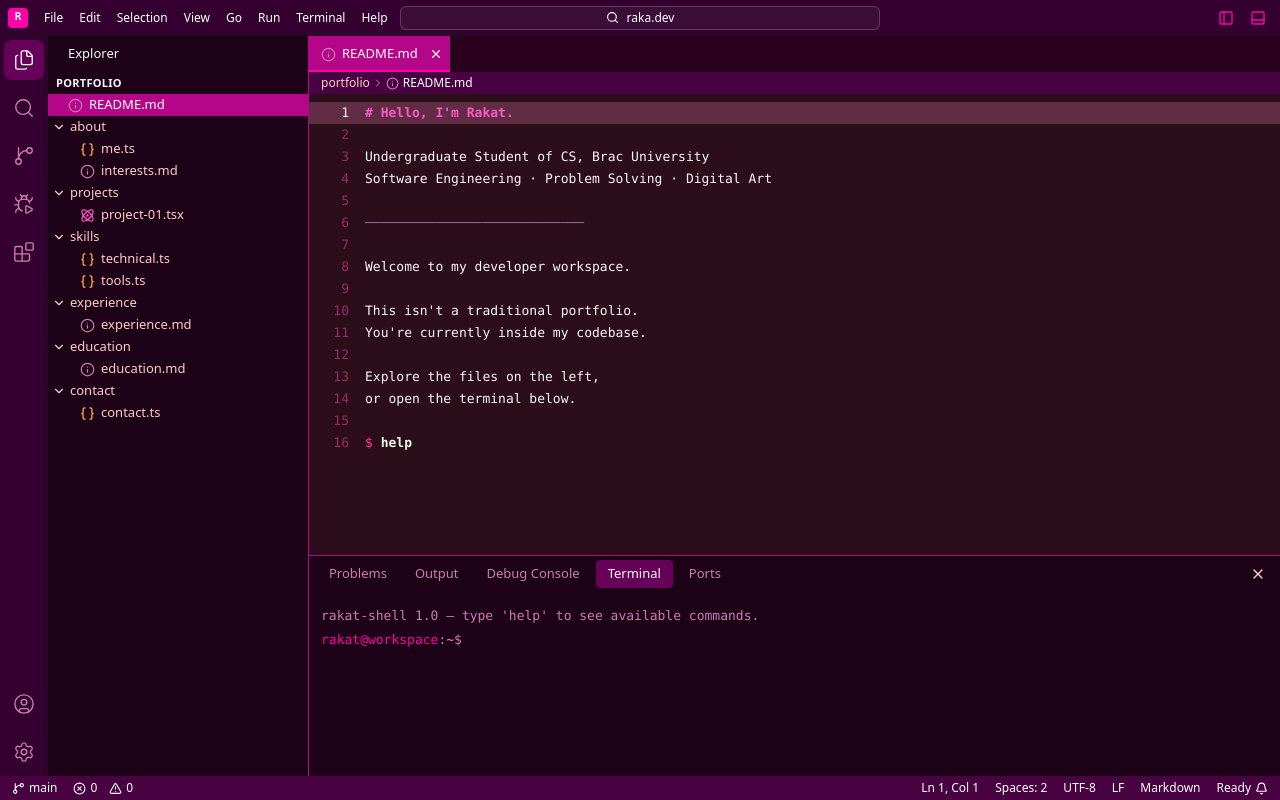
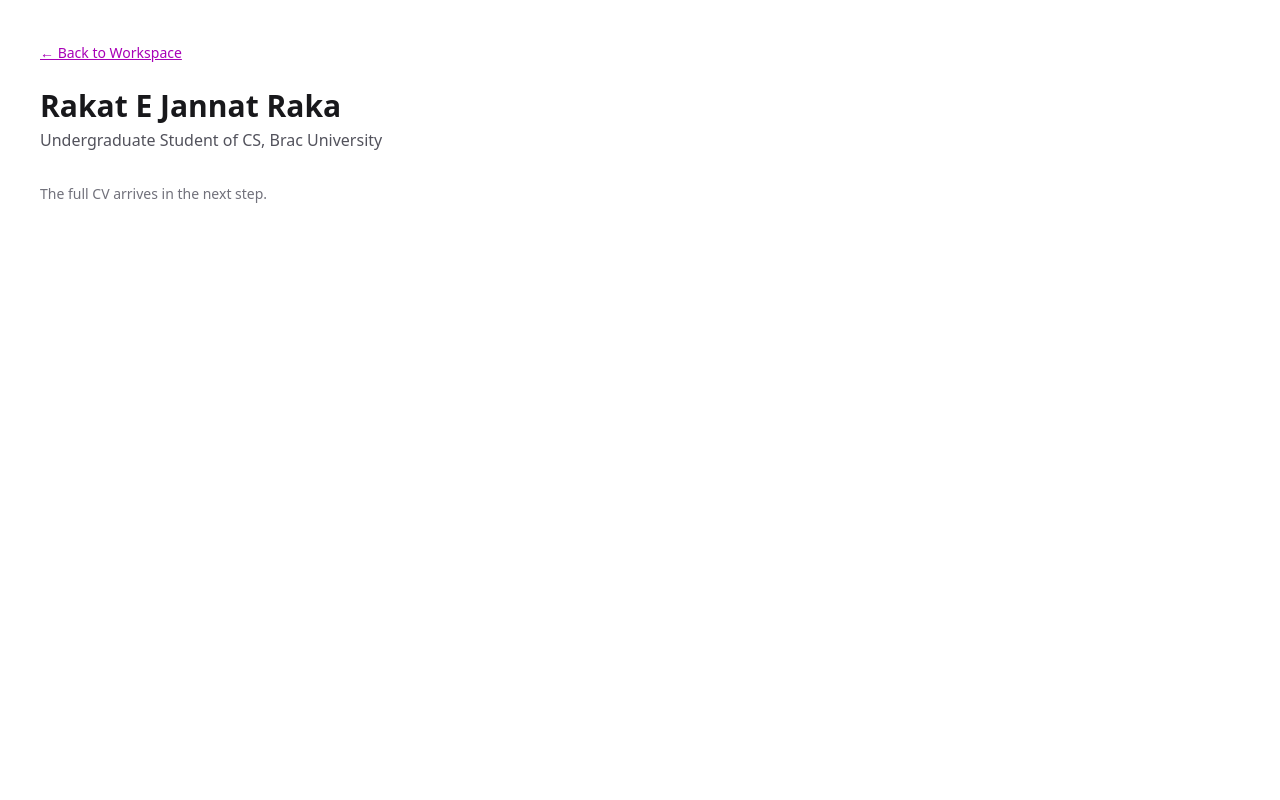
Before and after one commit to rakat2002/raka-portfolio, a React (Vite) app: page /cv in a window 1280 px wide. Built offline with nearby package versions, Linux system fonts and the light colour scheme.

Commit message:
feat: add routing with CV placeholder and 404 page

```diff
--- a/src/App.tsx
+++ b/src/App.tsx
@@ -1,5 +1,14 @@
+import { Route, Routes } from 'react-router-dom'
+import CV from './pages/CV'
+import NotFound from './pages/NotFound'
 import Workspace from './pages/Workspace'
 
 export default function App() {
-  return <Workspace />
+  return (
+    <Routes>
+      <Route path="/" element={<Workspace />} />
+      <Route path="/cv" element={<CV />} />
+      <Route path="*" element={<NotFound />} />
+    </Routes>
+  )
 }
--- /dev/null
+++ b/src/components/IDE/Prompt.tsx
@@ -0,0 +1,14 @@
+import { PROMPT_HOST, PROMPT_USER } from '../../lib/terminal'
+
+export default function Prompt() {
+  return (
+    <span className="shrink-0 select-none">
+      <span className="text-accent">
+        {PROMPT_USER}@{PROMPT_HOST}
+      </span>
+      <span className="text-ink-faint">:</span>
+      <span className="text-accent-2">~</span>
+      <span className="text-ink-faint">$</span>
+    </span>
+  )
+}
--- a/src/main.tsx
+++ b/src/main.tsx
@@ -1,12 +1,15 @@
+import '@fontsource-variable/inter'
+import '@fontsource-variable/jetbrains-mono'
 import { StrictMode } from 'react'
 import { createRoot } from 'react-dom/client'
-import '@fontsource-variable/inter'
-import '@fontsource-variable/jetbrains-mono'
+import { BrowserRouter } from 'react-router-dom'
 import './index.css'
 import App from './App.tsx'
 
 createRoot(document.getElementById('root')!).render(
   <StrictMode>
-    <App />
+    <BrowserRouter>
+      <App />
+    </BrowserRouter>
   </StrictMode>,
 )
--- /dev/null
+++ b/src/pages/CV.tsx
@@ -0,0 +1,15 @@
+import { Link } from 'react-router-dom'
+import { profile } from '../data/profile'
+
+export default function CV() {
+  return (
+    <main className="min-h-full bg-white p-10 text-zinc-900">
+      <Link to="/" className="text-sm text-fuchsia-700 underline">
+        ← Back to Workspace
+      </Link>
+      <h1 className="mt-6 text-3xl font-semibold">{profile.name}</h1>
+      <p className="mt-1 text-zinc-600">{profile.role}</p>
+      <p className="mt-8 text-sm text-zinc-500">The full CV arrives in the next step.</p>
+    </main>
+  )
+}
--- /dev/null
+++ b/src/pages/NotFound.tsx
@@ -0,0 +1,28 @@
+import { Link, useLocation } from 'react-router-dom'
+import Prompt from '../components/IDE/Prompt'
+
+export default function NotFound() {
+  const { pathname } = useLocation()
+
+  return (
+    <main className="grid min-h-full place-items-center bg-surface p-6 font-mono text-[13px] leading-6">
+      <div className="w-full max-w-md">
+        <p className="text-6xl font-semibold text-accent">404</p>
+        <p className="mt-2 text-ink">File not found.</p>
+
+        <div className="mt-6 flex flex-wrap items-center gap-2">
+          <Prompt />
+          <span className="break-all text-ink">cd {pathname}</span>
+        </div>
+        <p className="break-all text-ink-dim">bash: cd: {pathname}: No such file or directory</p>
+
+        <Link
+          to="/"
+          className="mt-8 inline-block rounded border border-edge px-3 py-1.5 text-ink transition-colors hover:bg-list-hover"
+        >
+          [ Back to Workspace ]
+        </Link>
+      </div>
+    </main>
+  )
+}
```
